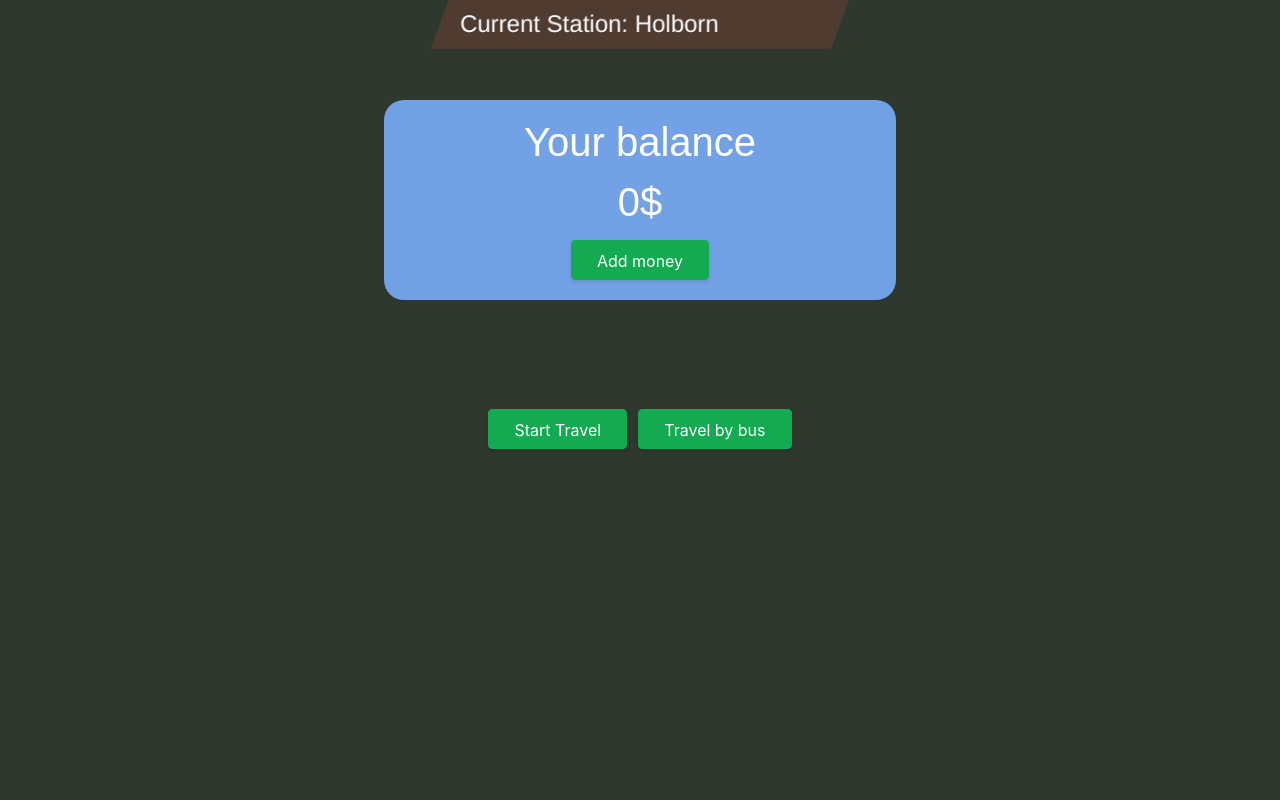
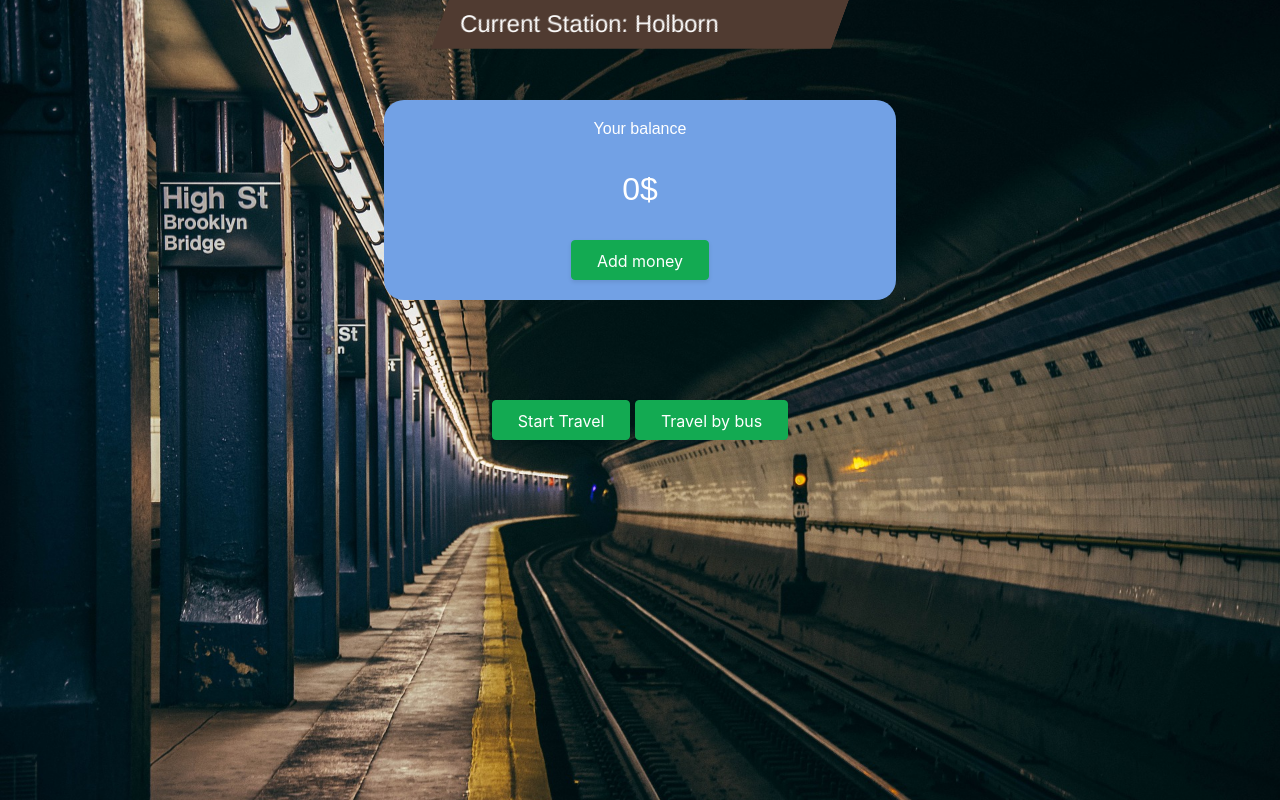
Before and after one commit to VxrRoot/London_Oyster, a website: page index.html in a window 1280 px wide. Drawn offline with Linux system fonts and the light colour scheme.

Commit message:
Background image improve

```diff
--- a/styles.css
+++ b/styles.css
@@ -6,8 +6,9 @@
 
   body {
     font-family: sans-serif;
-    font-size: 2.5rem;
-    background-color: #2E382E;
+    background-image: url(img/bg.jpg);
+    background-size: cover;
+    background-position: center;
     color: white;
     display: flex;
     justify-content: center;
@@ -32,6 +33,10 @@
     background-color: #72A1E5;
     padding: 20px 30px;
     border-radius: 20px;
+  }
+
+  .balance {
+    font-size: 2rem;
   }
 
   .btn-primary {
```
Also changed, not shown: img/bg.jpg (added).
